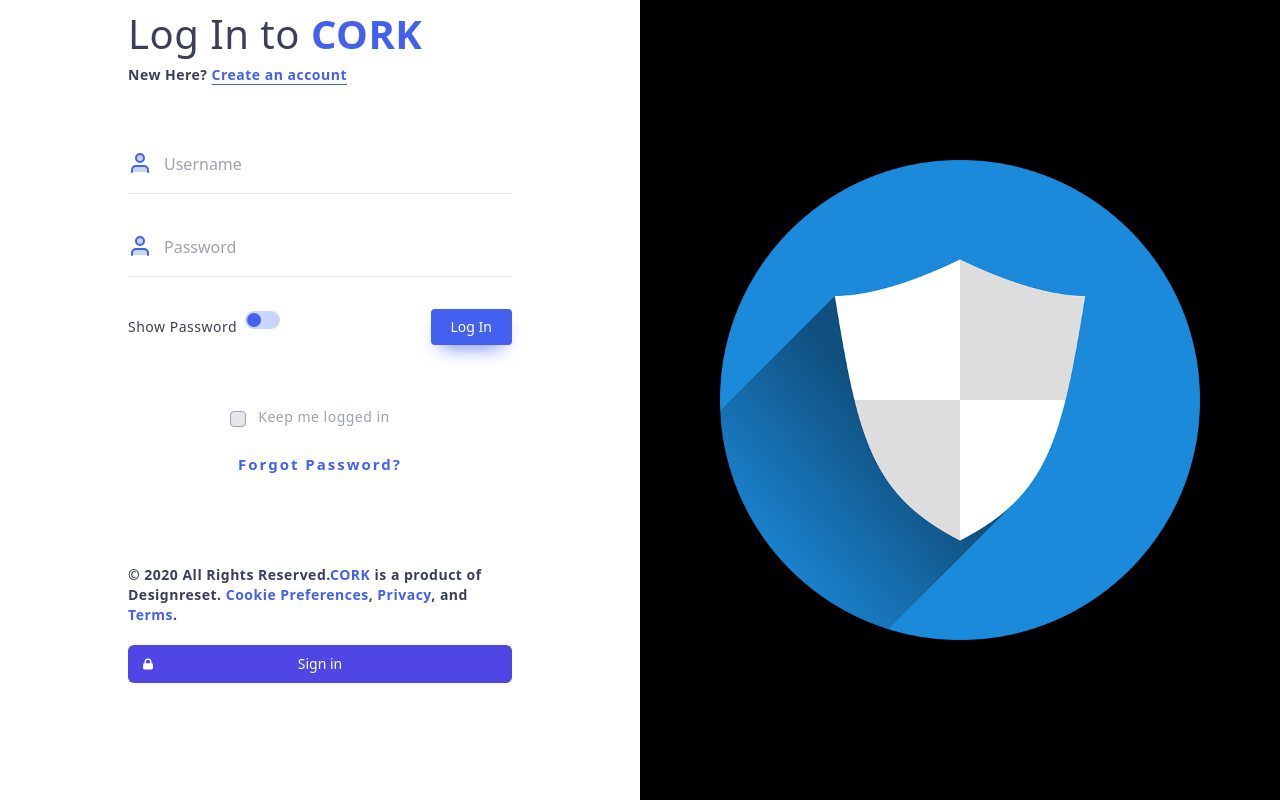
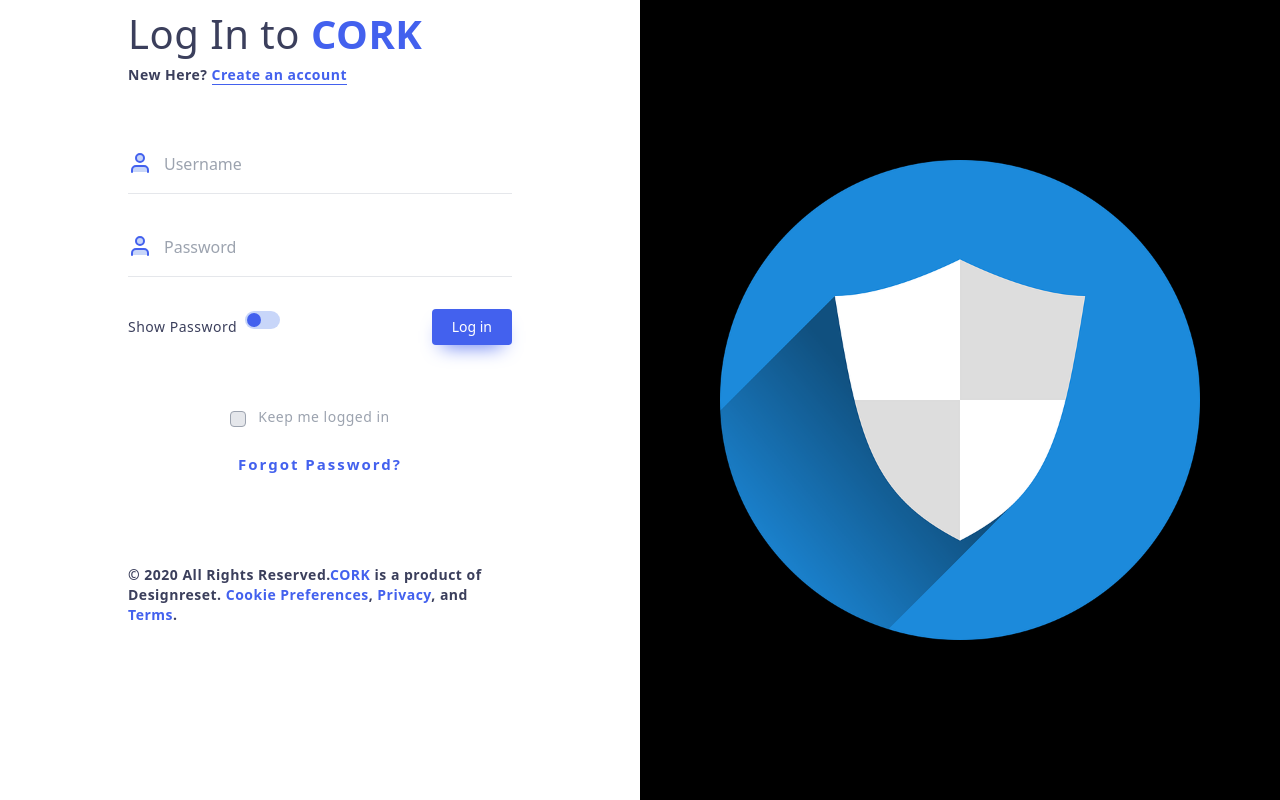
Before and after one commit to anonymousmayank/codeyogi, a React (Create React App) app: page /login in a window 1280 px wide. Built offline with nearby package versions, Linux system fonts and the light colour scheme.

Commit message:
Button Seperated

```diff
--- /dev/null
+++ b/src/components/Button.tsx
@@ -0,0 +1,16 @@
+import React, { ButtonHTMLAttributes } from 'react';
+interface Props extends ButtonHTMLAttributes<HTMLButtonElement> {
+    disabled?: boolean
+}
+
+const Button: React.FC<Props> = ({ disabled, children, ...rest }) => {
+    return (
+        <button
+            disabled={disabled}
+            className="py-2 px-5 rounded text-sm bg-primary-300 text-white align-middle shadow-primary-shadow hover:shadow-none transform ease-in-out duration-300" {...rest}>
+            {children}
+        </button>
+    );
+}
+
+export default React.memo(Button);
--- a/src/pages/Login.page.tsx
+++ b/src/pages/Login.page.tsx
@@ -4,37 +4,38 @@ import { Switch, Transition } from '@headlessui/react';
 import { HiLockClosed, HiCheck } from 'react-icons/hi';
 import { FaSpinner, FaCheck } from 'react-icons/fa';
 import { FiUser, FiLock } from 'react-icons/fi';
-import {BiCheck} from 'react-icons/bi';
+import { BiCheck } from 'react-icons/bi';
 import * as yup from 'yup';
-import {useFormik} from 'formik';
+import { useFormik } from 'formik';
 import Input from '../components/Input';
+import Button from '../components/Button';
 interface Props {
 
 }
 
 const LoginPage: React.FC<Props> = () => {
     const myFormValidator = yup.object().shape({
-        email : yup.string().required('*Email is a required feild').email('*Email must be a valid E-mail'),
-        password : yup.string().required('*Password is a required feild').min(8,({min})=>`*Atleast ${min} charecters`)
+        email: yup.string().required('*Email is a required feild').email('*Email must be a valid E-mail'),
+        password: yup.string().required('*Password is a required feild').min(8, ({ min }) => `*Atleast ${min} charecters`)
     });
-    const myForm= useFormik({
+    const myForm = useFormik({
         initialValues: {
-            email:"",
-            password:""
+            email: "",
+            password: ""
         },
-        validationSchema:myFormValidator,
-        onSubmit:(data, helpers)=>{
+        validationSchema: myFormValidator,
+        onSubmit: (data, helpers) => {
             console.log(data);
-            setTimeout(()=>{
+            setTimeout(() => {
                 helpers.setSubmitting(false);
                 history.push('/dashboard');
-            },5000)
+            }, 5000)
         }
     });
 
     const history = useHistory();
     const [showPassword, setShowPassword] = useState(false);
-    const [remember, setRemember]=useState(false);
+    const [remember, setRemember] = useState(false);
 
     return (
         <div className='w-1/2'>
@@ -55,12 +56,10 @@ const LoginPage: React.FC<Props> = () => {
                     <form className="" onSubmit={myForm.handleSubmit}>
                         <div className="pb-2">
                             <Input touched={myForm.touched.email} error={myForm.errors.email} {...myForm.getFieldProps('email')} id="email-address" type="email" autoComplete="current-email" placeholder="Username" required />
-                        <Input touched={myForm.touched.password} error={myForm.errors.password} {...myForm.getFieldProps('password')} id="password" type={(showPassword?"text":"password")} autoComplete="current-password" placeholder="Password" required />
+                            <Input touched={myForm.touched.password} error={myForm.errors.password} {...myForm.getFieldProps('password')} id="password" type={(showPassword ? "text" : "password")} autoComplete="current-password" placeholder="Password" required />
                         </div>
 
                         <div className="flex items-center justify-between">
-
-
                             <label htmlFor="show-password" className="text-sm text-semibold flex cursor-pointer">
                                 Show Password
                                 <div className="ml-2 -mt-1.5">
@@ -81,14 +80,15 @@ const LoginPage: React.FC<Props> = () => {
                             </label>
 
 
-                        <button className='py-2 px-5 rounded text-sm bg-primary-300 text-white align-middle shadow-primary-shadow hover:shadow-none transform ease-in-out duration-300'>
-                            Log In
-                        </button>
+                            <Button disabled={!myForm.isValid} type="submit">Log in</Button>
+                        </div>
+                        <div className='mt-5'>
+                            {myForm.isSubmitting && <FaSpinner className='animate-spin mt-5' />}
                         </div>
                         <div className="flex items-center justify-center pt-1 mt-14 mr-4 mb-2">
                             <div className='relative'>
                                 <FaCheck className={'inline-block h-2 w-2 text-primary-300 '}></FaCheck>
-                        <input id="remember-me" name="remember-me" checked={remember} onClick={()=>setRemember((r)=>!r)} type="checkbox" className="absolute -left-1 top-1.5 appearance-none h-4 w-4 border border-gray-400 bg-gray-200 rounded checked:bg-transparent checked:border-2 checked:border-primary-300" />
+                                <input id="remember-me" name="remember-me" checked={remember} onClick={() => setRemember((r) => !r)} type="checkbox" className="absolute -left-1 top-1.5 appearance-none h-4 w-4 border border-gray-400 bg-gray-200 rounded checked:bg-transparent checked:border-2 checked:border-primary-300" />
 
                             </div>
                             <label htmlFor="remember-me" className="ml-4 text-sm text-gray-400">
@@ -102,23 +102,12 @@ const LoginPage: React.FC<Props> = () => {
                             <p className='text-sm font-semibold'>
                                 © 2020 All Rights Reserved.
                                 <Link to='/' className='text-primary-300'>CORK</Link> is a product of Designreset.
-                        <Link to='/'  className='text-primary-300'> Cookie Preferences</Link>,
-                        <Link to='/'  className='text-primary-300'> Privacy</Link>, and
-                        <Link to='/'  className='text-primary-300'> Terms</Link>.
+                                <Link to='/' className='text-primary-300'> Cookie Preferences</Link>,
+                                <Link to='/' className='text-primary-300'> Privacy</Link>, and
+                                <Link to='/' className='text-primary-300'> Terms</Link>.
                             </p>
                         </div>
-                    <div className='mt-5'>
-                        <button
-                            disabled={!myForm.isValid}
-                            type="submit" className="group relative w-full flex justify-center py-2 px-4 border border-transparent text-sm font-medium rounded-md text-white bg-indigo-600 hover:bg-indigo-700 focus:outline-none focus:ring-2 focus:ring-offset-2 focus:ring-indigo-500">
-                            <span className="absolute left-0 inset-y-0 flex items-center pl-3">
 
-                                <HiLockClosed></HiLockClosed>
-                            </span>
-                            Sign in
-                        </button>
-                        {myForm.isSubmitting && <FaSpinner className='animate-spin mt-5' />}
-                    </div>
                     </form>
                 </div>
             </div >
```
Lines whose indentation alone changed are shown as unchanged.
